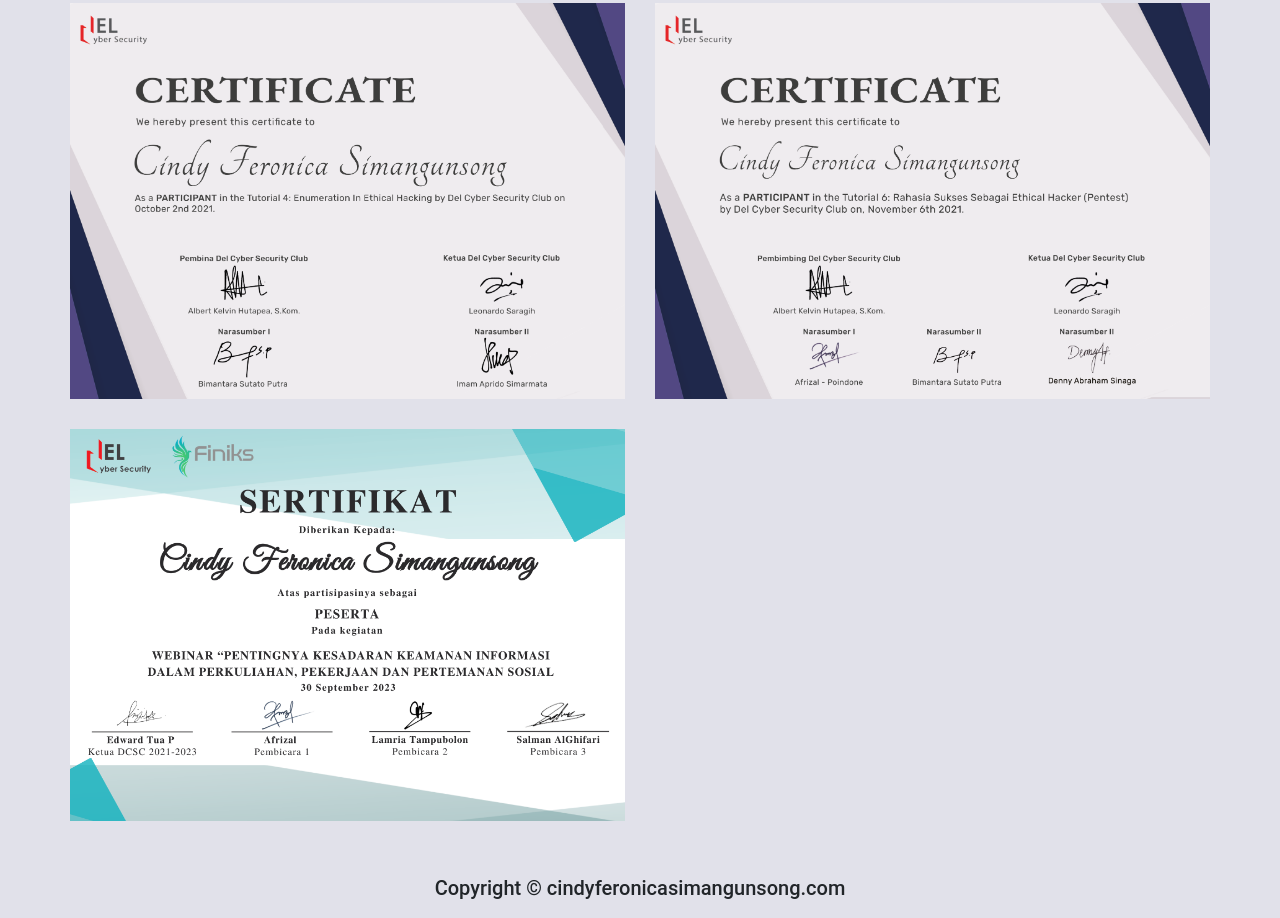
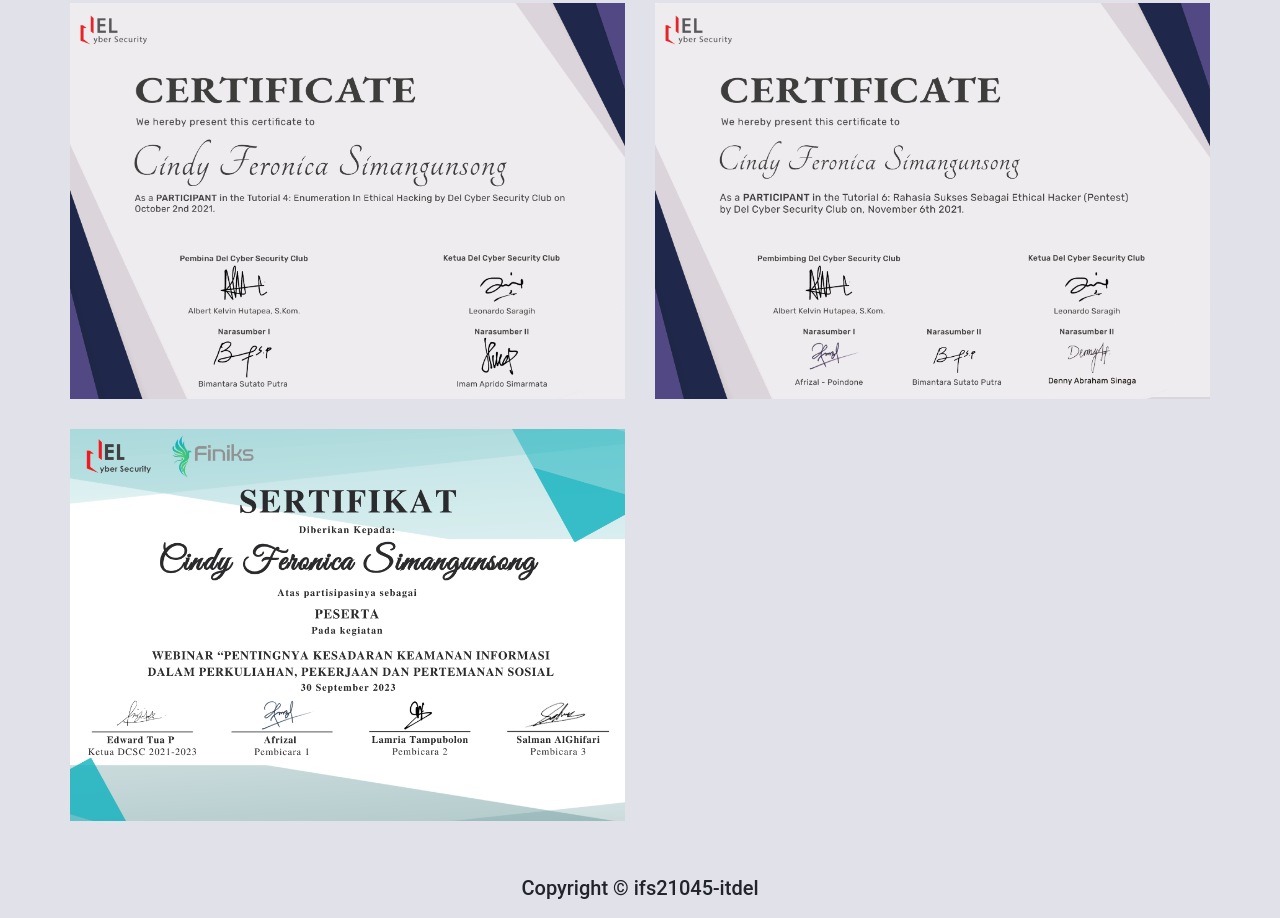
Before and after one commit to ifs21045-itdel/cindy-portfolio.github.io, a plain HTML site: page index.html in a window 1280 px wide. Shown: the part 6477-7395 px from the top of the page. Drawn offline with nearby package versions, Linux system fonts and the light colour scheme.

Commit message:
Update index.html

```diff
--- a/index.html
+++ b/index.html
@@ -290,6 +290,6 @@
     </script>
   </body>
     <footer>
-    <center><h5> Copyright &copy; cindyferonicasimangunsong.com</h5></center>
+    <center><h5> Copyright &copy; ifs21045-itdel </h5></center>
     </footer>
 </html>
```
